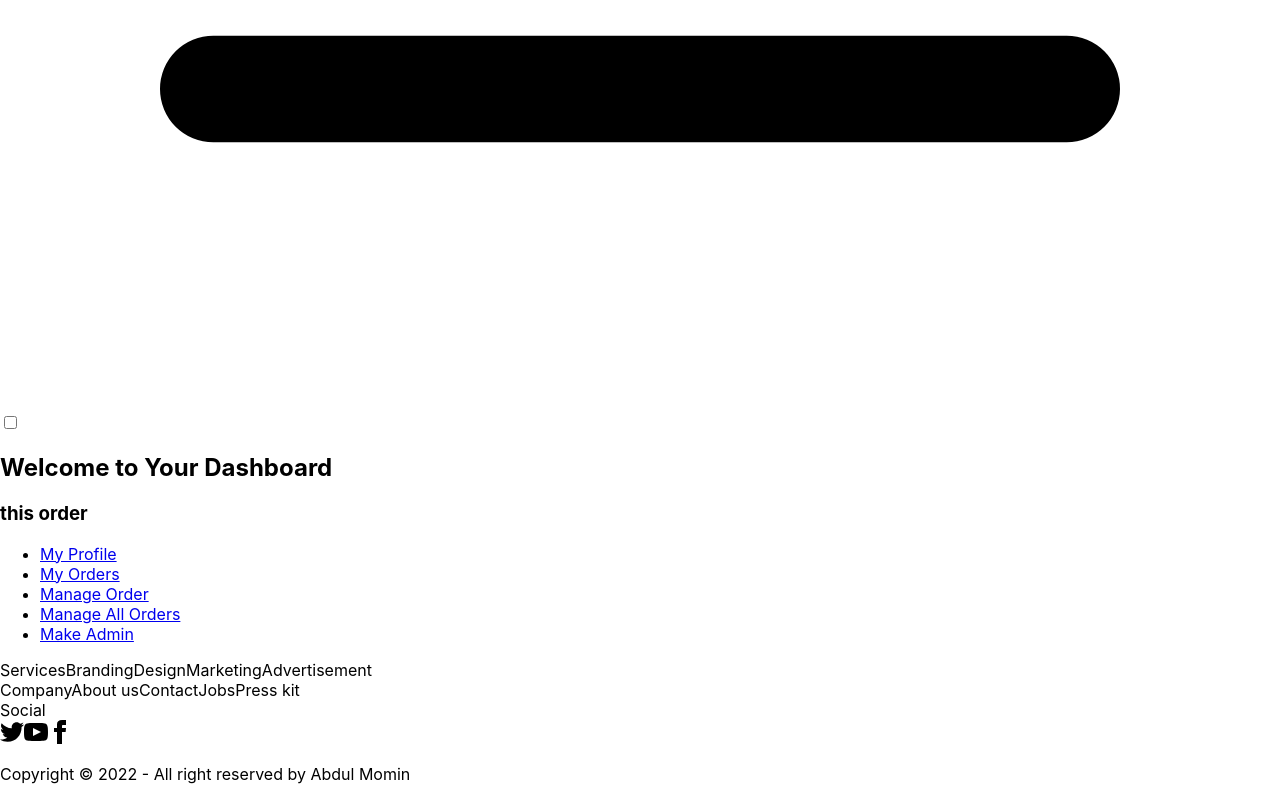
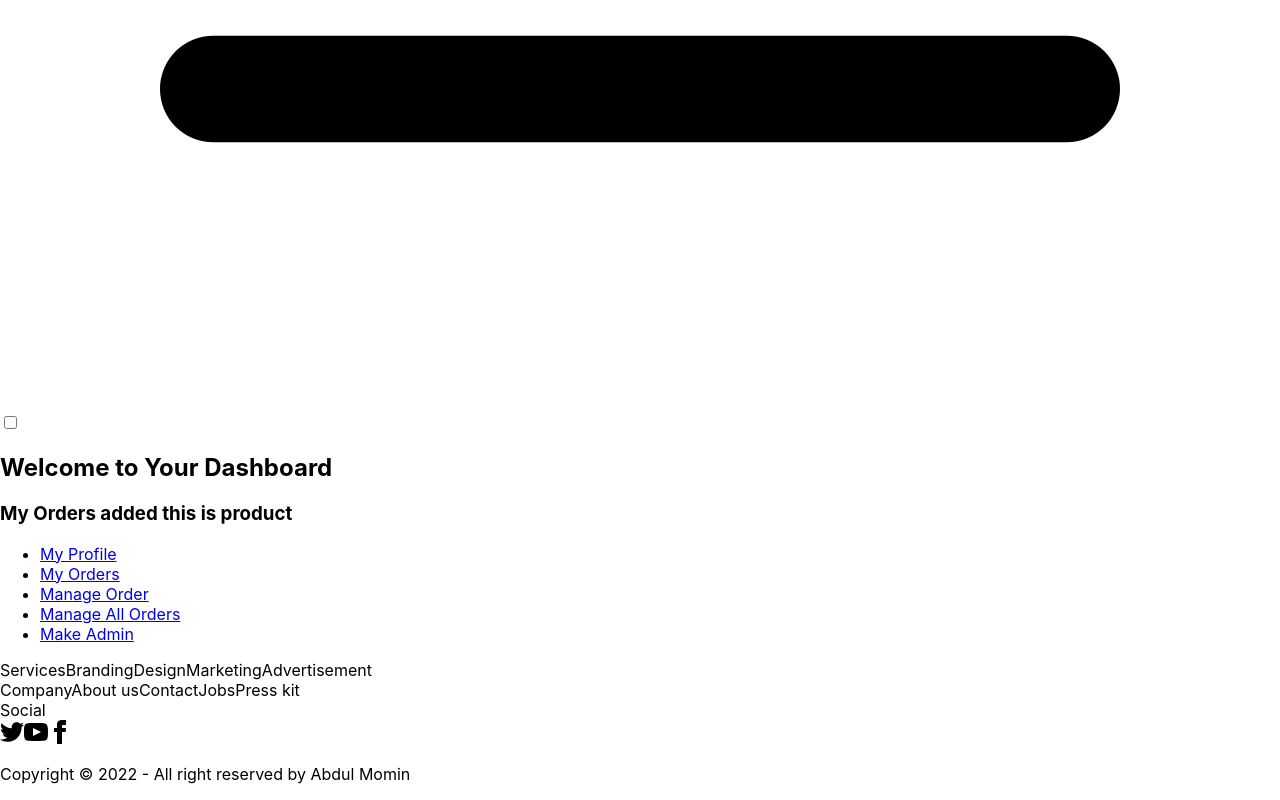
Before and after one commit to momin109/manufacture-website-client-side, a React (Create React App) app: page /dashboard/myorders in a window 1280 px wide. Shown: the part 2767-3567 px from the top of the page. Built offline with nearby package versions, Linux system fonts and the light colour scheme; no server answers; sample sign-in values are in the browser's storage.

Commit message:
my odder component added

```diff
--- a/src/Page/Dashboard/MyOrders.js
+++ b/src/Page/Dashboard/MyOrders.js
@@ -3,7 +3,7 @@ import React from 'react';
 const MyOrders = () => {
     return (
         <div>
-            <h3>this order</h3>
+            <h3>My Orders added this is product</h3>
         </div>
     );
 };
```
